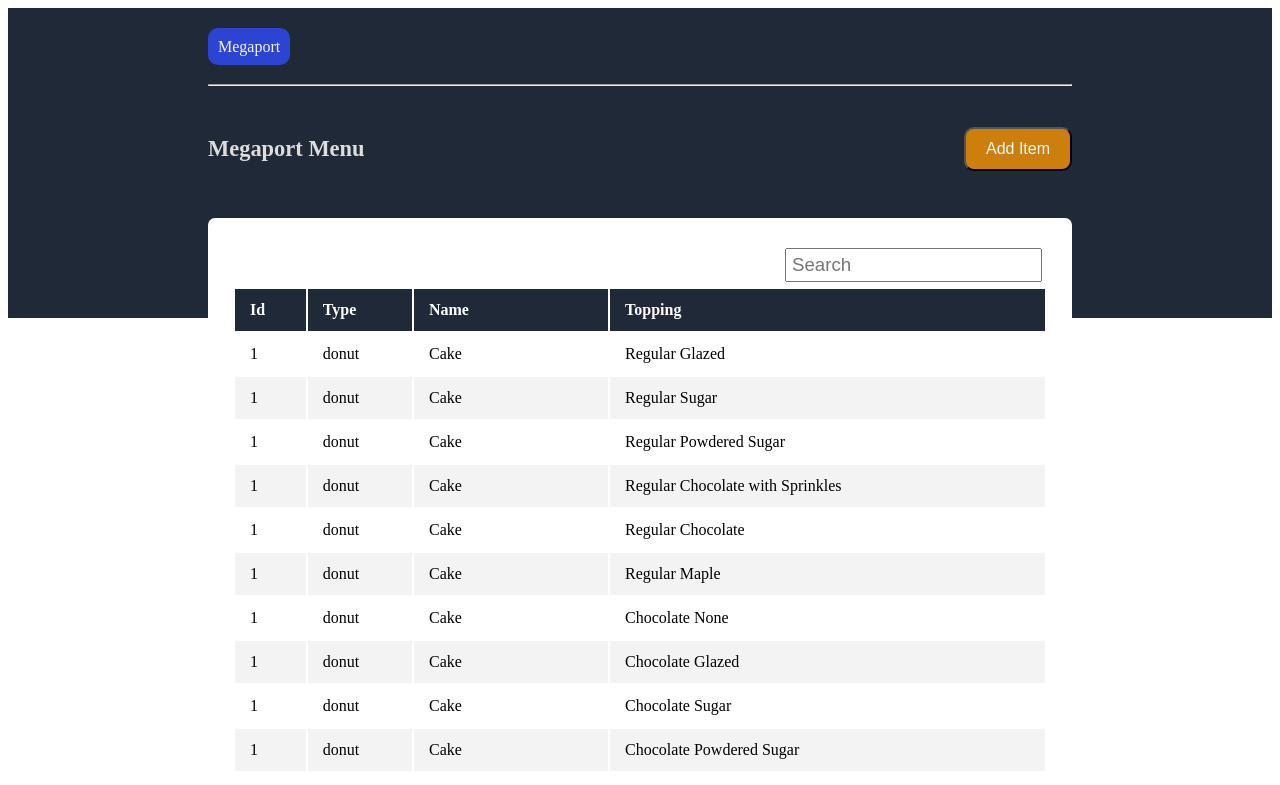
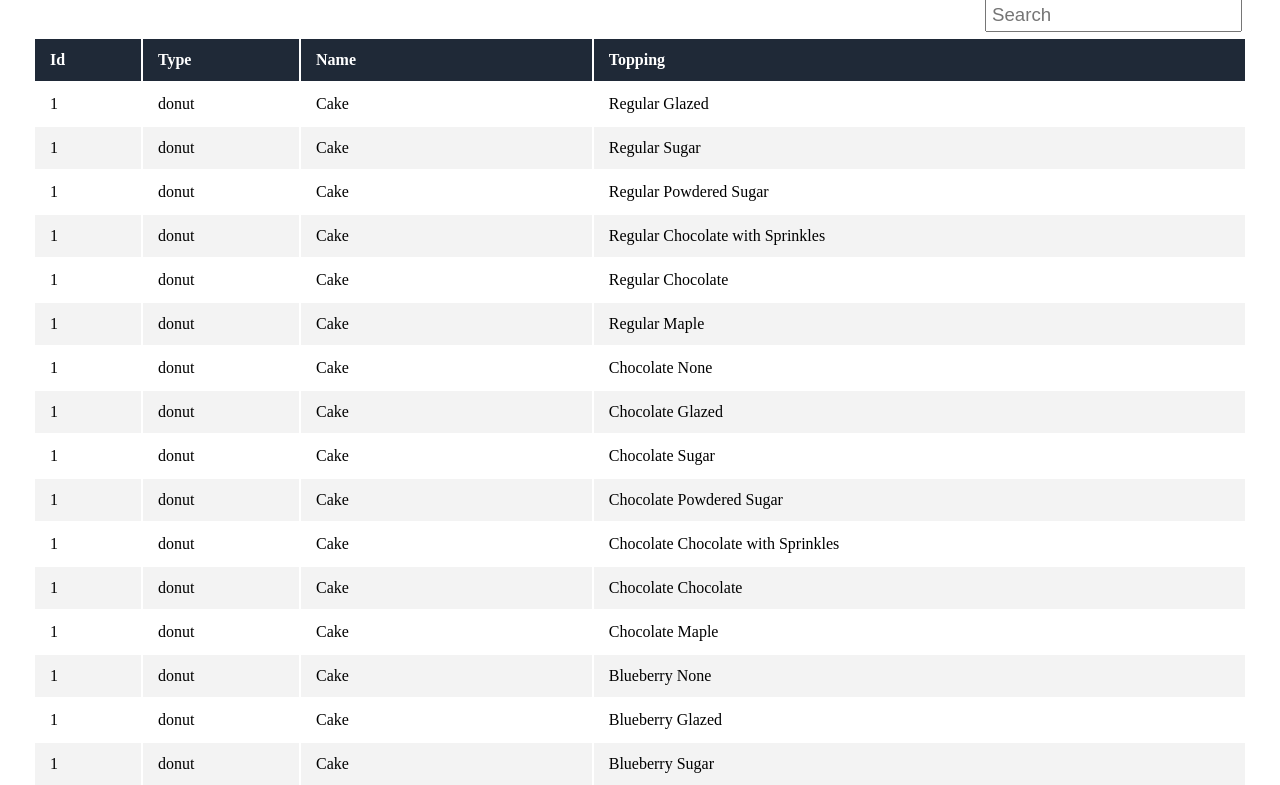
Before and after one commit to vvsrrSunny/food-table, a Vue app: page / in a window 1280 px wide. Shown: the top 785 px of the page. Built offline with nearby package versions, Linux system fonts and the light colour scheme; the HTML template or start-up script is replaced by a standard one.

Commit message:
added form data

```diff
--- a/src/components/AppLayout.vue
+++ b/src/components/AppLayout.vue
@@ -1,65 +1,412 @@
 <template>
-  <div class="dashboard">
-    <section>
-      <div style="padding-top: 30px; padding-bottom: 20px">
-        <a href="https://www.megaport.com/" target="_blank">Megaport</a>
+  <div>
+    <div class="main-content">
+      <model ref="prompt">
+        <div class="form-con">
+          <form action="action_page.php">
+            <input
+              class="input-box"
+              type="text"
+              id="type"
+              name="type"
+              placeholder="Type"
+            />
+            <input
+              class="input-box"
+              type="text"
+              id="name"
+              name="name"
+              placeholder="Name"
+            />
+            <input
+              class="input-box"
+              type="text"
+              id="topping"
+              name="topping"
+              placeholder="Topping"
+            />
+            <div class="btn-group">
+              <button style="margin-right: 25px">Cancel</button>
+              <button style="margin-right: 25px">Add Item</button>
+            </div>
+          </form>
+        </div>
+      </model>
+      <div class="search-box">
+        {{ search }}
+        <input
+          id="searchbox"
+          type="text"
+          placeholder="Search"
+          v-model="search"
+        />
       </div>
-      <hr />
-      <div class="section-heading">
-        <h3>Megaport Menu</h3>
-        <button @click="$emit('create-food-item')">Add Item</button>
-      </div>
-    </section>
-    <slot />
+      <food-table :search="search" :foodItemList="foodItemList" />
+    </div>
   </div>
 </template>
+
 <script>
+import FoodTable from "./FoodTable.vue";
+import Model from "./Model.vue";
 export default {
-  emits: ["create-food-item"],
+  components: {
+    FoodTable,
+    Model,
+  },
+  data() {
+    return {
+      search: "",
+      foodItemList: [
+        {
+          id: "0001",
+          type: "donut",
+          name: "Cake",
+          topping: "Regular Glazed",
+        },
+        {
+          id: "0001",
+          type: "donut",
+          name: "Cake",
+          topping: "Regular Sugar",
+        },
+        {
+          id: "0001",
+          type: "donut",
+          name: "Cake",
+          topping: "Regular Powdered Sugar",
+        },
+        {
+          id: "0001",
+          type: "donut",
+          name: "Cake",
+          topping: "Regular Chocolate with Sprinkles",
+        },
+        {
+          id: "0001",
+          type: "donut",
+          name: "Cake",
+          topping: "Regular Chocolate",
+        },
+        {
+          id: "0001",
+          type: "donut",
+          name: "Cake",
+          topping: "Regular Maple",
+        },
+        {
+          id: "0001",
+          type: "donut",
+          name: "Cake",
+          topping: "Chocolate None",
+        },
+        {
+          id: "0001",
+          type: "donut",
+          name: "Cake",
+          topping: "Chocolate Glazed",
+        },
+        {
+          id: "0001",
+          type: "donut",
+          name: "Cake",
+          topping: "Chocolate Sugar",
+        },
+        {
+          id: "0001",
+          type: "donut",
+          name: "Cake",
+          topping: "Chocolate Powdered Sugar",
+        },
+        {
+          id: "0001",
+          type: "donut",
+          name: "Cake",
+          topping: "Chocolate Chocolate with Sprinkles",
+        },
+        {
+          id: "0001",
+          type: "donut",
+          name: "Cake",
+          topping: "Chocolate Chocolate",
+        },
+        {
+          id: "0001",
+          type: "donut",
+          name: "Cake",
+          topping: "Chocolate Maple",
+        },
+        {
+          id: "0001",
+          type: "donut",
+          name: "Cake",
+          topping: "Blueberry None",
+        },
+        {
+          id: "0001",
+          type: "donut",
+          name: "Cake",
+          topping: "Blueberry Glazed",
+        },
+        {
+          id: "0001",
+          type: "donut",
+          name: "Cake",
+          topping: "Blueberry Sugar",
+        },
+        {
+          id: "0001",
+          type: "donut",
+          name: "Cake",
+          topping: "Blueberry Powdered Sugar",
+        },
+        {
+          id: "0001",
+          type: "donut",
+          name: "Cake",
+          topping: "Blueberry Chocolate with Sprinkles",
+        },
+        {
+          id: "0001",
+          type: "donut",
+          name: "Cake",
+          topping: "Blueberry Chocolate",
+        },
+        {
+          id: "0001",
+          type: "donut",
+          name: "Cake",
+          topping: "Blueberry Maple",
+        },
+        {
+          id: "0001",
+          type: "donut",
+          name: "Cake",
+          topping: "Devil's Food None",
+        },
+        {
+          id: "0001",
+          type: "donut",
+          name: "Cake",
+          topping: "Devil's Food Glazed",
+        },
+        {
+          id: "0001",
+          type: "donut",
+          name: "Cake",
+          topping: "Devil's Food Sugar",
+        },
+        {
+          id: "0001",
+          type: "donut",
+          name: "Cake",
+          topping: "Devil's Food Powdered Sugar",
+        },
+        {
+          id: "0001",
+          type: "donut",
+          name: "Cake",
+          topping: "Devil's Food Chocolate with Sprinkles",
+        },
+        {
+          id: "0001",
+          type: "donut",
+          name: "Cake",
+          topping: "Devil's Food Chocolate",
+        },
+        {
+          id: "0001",
+          type: "donut",
+          name: "Cake",
+          topping: "Devil's Food Maple",
+        },
+        {
+          id: "0002",
+          type: "donut",
+          name: "Raised",
+          topping: "Regular None",
+        },
+        {
+          id: "0002",
+          type: "donut",
+          name: "Raised",
+          topping: "Regular Glazed",
+        },
+        {
+          id: "0002",
+          type: "donut",
+          name: "Raised",
+          topping: "Regular Sugar",
+        },
+        {
+          id: "0002",
+          type: "donut",
+          name: "Raised",
+          topping: "Regular Chocolate",
+        },
+        {
+          id: "0002",
+          type: "donut",
+          name: "Raised",
+          topping: "Regular Maple",
+        },
+        {
+          id: "0003",
+          type: "donut",
+          name: "Old Fashioned",
+          topping: "Regular None",
+        },
+        {
+          id: "0003",
+          type: "donut",
+          name: "Old Fashioned",
+          topping: "Regular Glazed",
+        },
+        {
+          id: "0003",
+          type: "donut",
+          name: "Old Fashioned",
+          topping: "Regular Chocolate",
+        },
+        {
+          id: "0003",
+          type: "donut",
+          name: "Old Fashioned",
+          topping: "Regular Maple",
+        },
+        {
+          id: "0003",
+          type: "donut",
+          name: "Old Fashioned",
+          topping: "Chocolate None",
+        },
+        {
+          id: "0003",
+          type: "donut",
+          name: "Old Fashioned",
+          topping: "Chocolate Glazed",
+        },
+        {
+          id: "0003",
+          type: "donut",
+          name: "Old Fashioned",
+          topping: "Chocolate Chocolate",
+        },
+        {
+          id: "0003",
+          type: "donut",
+          name: "Old Fashioned",
+          topping: "Chocolate Maple",
+        },
+        {
+          id: "0004",
+          type: "bar",
+          name: "Bar",
+          topping: "Regular Chocolate",
+        },
+        {
+          id: "0004",
+          type: "bar",
+          name: "Bar",
+          topping: "Regular Maple",
+        },
+        {
+          id: "0005",
+          type: "twist",
+          name: "Twist",
+          topping: "Regular Glazed",
+        },
+        {
+          id: "0005",
+          type: "twist",
+          name: "Twist",
+          topping: "Regular Sugar",
+        },
+        {
+          id: "0006",
+          type: "filled",
+          name: "Filled",
+          topping: "Regular Glazed",
+        },
+        {
+          id: "0006",
+          type: "filled",
+          name: "Filled",
+          topping: "Regular Powdered Sugar",
+        },
+        {
+          id: "0006",
+          type: "filled",
+          name: "Filled",
+          topping: "Regular Chocolate",
+        },
+        {
+          id: "0006",
+          type: "filled",
+          name: "Filled",
+          topping: "Regular Maple",
+        },
+      ],
+    };
+  },
+  methods: {
+    createFoodItem() {
+      this.$refs.prompt.openPrompt();
+    },
+    closePrompts() {
+      this.$refs.prompt.closePrompt();
+    },
+  },
 };
 </script>
 
+
+<!-- Add "scoped" attribute to limit CSS to this component only -->
 <style>
-section {
-  flex-direction: column;
-  height: 250px;
-  color: #dddddd;
+.main-content {
+  background-color: white;
+  margin-top: -40px;
+  border-radius: 7px;
+  padding: 25px;
 }
 
-.dashboard {
-  padding-left: 200px;
-  padding-right: 200px;
-  background-color: #1f2937;
-  height: 310px;
+#searchbox {
+  height: 20px;
+  font-size: 14pt;
+  padding: 5px;
+}
+.search-box {
+  float: right;
+  padding: 5px;
 }
 
-.dashboard a {
-  border-radius: 10px;
-  padding: 10px;
-  background-color: rgb(43, 68, 209);
-  cursor: pointer;
-  color: #f2f5f8;
-  text-decoration: none;
+.btn-group {
+  display: flex;
+  margin-right: 25px;
+}
+.input-box {
+  width: 100%;
+  padding: 12px;
+  border: 1px solid #ccc;
+  border-radius: 4px;
+  box-sizing: border-box;
+  margin-top: 6px;
+  margin-bottom: 16px;
+  resize: vertical;
 }
 
-.section-heading {
-  padding-top: 20px;
-  padding-bottom: 10px;
-  font-size: larger;
-  display: flex;
-  justify-content: space-between;
-  align-items: center;
+.input-btn {
+  background-color: #04aa6d;
+  color: white;
+  padding: 12px 20px;
+  border: none;
+  border-radius: 4px;
+  cursor: pointer;
 }
 
-button {
-  border-radius: 10px;
+.form-con {
+  border-radius: 5px;
+  background-color: #f2f2f2;
   padding: 20px;
-  background-color: #ff9900c5;
-  cursor: pointer;
-  color: #f2f5f8;
-  height: 0px;
-  display: flex;
-  align-items: center;
-  font-size: medium;
 }
 </style>
--- a/src/components/FoodTable.vue
+++ b/src/components/FoodTable.vue
@@ -57,6 +57,10 @@ export default {
       type: Array,
       default: [],
     },
+    search: {
+      type: String,
+      default: "",
+    },
   },
 
   data() {
@@ -65,10 +69,28 @@ export default {
       currentSortedColumn: "",
       sortCounter: 0,
       sortTypes: ["noSort", "ascending", "descending"],
+      searchToFilter:"",
     };
   },
 
+watch: {
+  search(val) {
+    val = val.trim();
+
+    searchToFilter = val;
+
+    this.filterBySearch();
+  }
+},
+
   methods: {
+    filterBySearch() {
+      if (this.sortTypes[this.sortCounter] == "noSort") {
+        this.foodItems = [...this.foodItemList];
+
+        return;
+      }
+    },
     sortByColumn(columnName) {
       this.setSortCounter(columnName);
 
```
Also changed, not shown: src/components/UpArrow.vue (deleted, +0 -72 lines).
